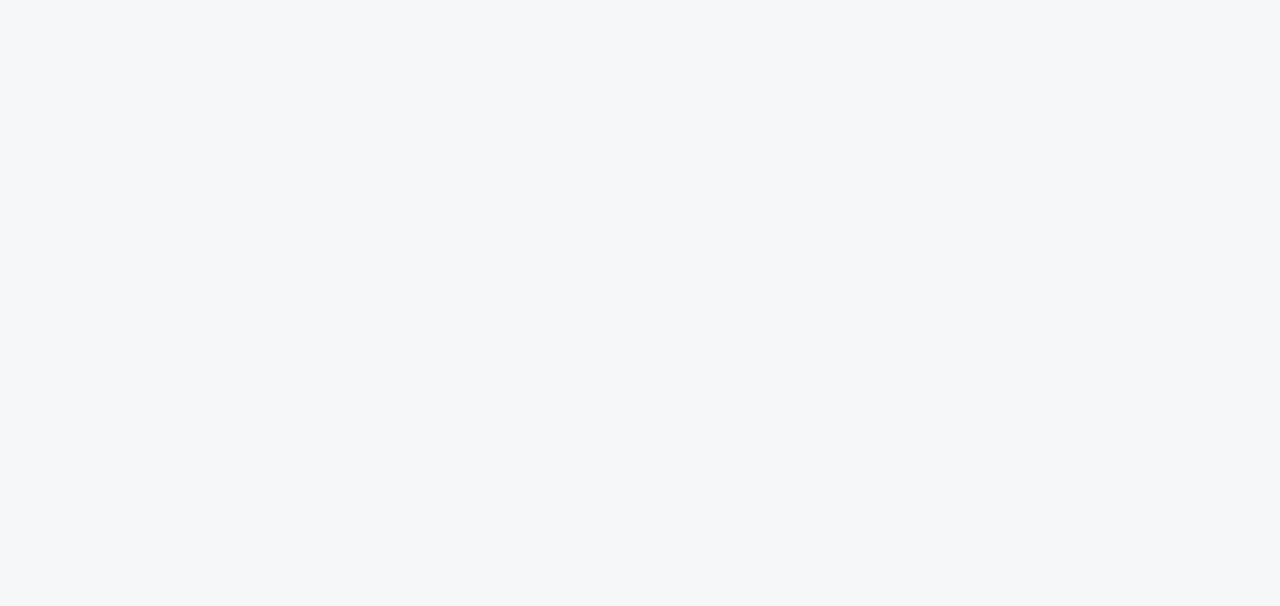
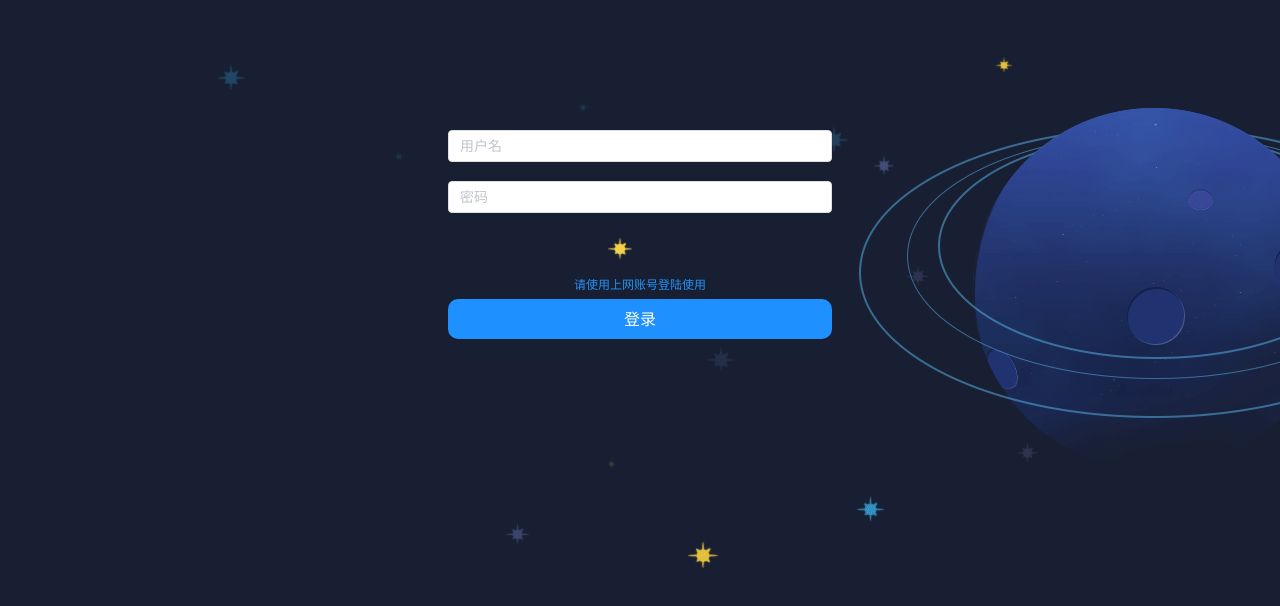
Before and after one commit to tech-popular/datacenter-admin-bi, a Vue app: page /#/login in a window 1280 px wide. Before the commit this address had no page. Shown: the part 110-716 px from the top of the page. Built offline with nearby package versions, Linux system fonts and the light colour scheme.

Commit message:
新增登陆页面

```diff
--- a/src/api/api.ts
+++ b/src/api/api.ts
@@ -5,17 +5,18 @@ import { IResponse, ILogin } from './type';
 
 let axiosInstance:AxiosInstance = axios.create({
   // baseURL: "http://192.168.161.219:8000", //test
-  baseURL: "http://tech.9f.cn", //
+  baseURL: "http://tech.9f.cn/canary-admin", //
   headers: {
     Accept: "application/json",
-    "Content-Type": "multipart/form-data;charset=UTF-8"
-  }
+    "Content-Type": "multipart/form-data;charset=UTF-8",
+  },
 });
 let loadingInstance;
 // axios实例拦截请求
 axiosInstance.interceptors.request.use(
   (config: AxiosRequestConfig) => {
     loadingInstance = ElLoading.service({ fullscreen: true })
+    config.headers.token = localStorage.getItem("token")
     return config;
   },
   (error:any) => {
@@ -53,6 +54,10 @@ axiosInstance.interceptors.response.use(
  * @params {ILogin} params
  * @return {Promise}
  */
-export const login = (params: ILogin): Promise<IResponse> => {
-  return axiosInstance.get('/canary-admin/bi/biSysMenu/getUserMenuList',{ params: params }).then(res => res.data);
+
+export const PcLogin = (params: ILogin): Promise<IResponse> => {
+  return axiosInstance.get('/bi/biSysMenu/getUserMenuList',{ params: params }).then(res => res.data);
 };
+export const DdLogin = (params: ILogin): Promise<IResponse> => {
+  return axiosInstance.get('/bi/dingding/biSysMenu/getUserMenuList',{ params: params }).then(res => res.data);
+};
--- a/src/components/Main/Main.vue
+++ b/src/components/Main/Main.vue
@@ -10,7 +10,10 @@
         </div>
         <div class="xfk-welcome"></div>
       </div>
-      <div class="xfk-header-handle">欢迎，<span>{{username}}</span>！</div>
+      <div class="xfk-header-handle">
+        欢迎，<span>{{ username }}</span
+        >！
+      </div>
     </header>
     <div class="xfk-body hidden-xs-only">
       <el-scrollbar class="xfk-side">
@@ -28,7 +31,7 @@
       </div>
     </div>
     <!--  移动端菜单   -->
-    <MobileMenu :list="menuData" v-if="menuData.length>0"></MobileMenu>
+    <MobileMenu :list="menuData" v-if="menuData.length > 0"></MobileMenu>
   </div>
 </template>
 
@@ -42,7 +45,7 @@ const MobileMenu = defineAsyncComponent(
   () => import("./components/MobileMenu/MobileMenu.vue")
 );
 import * as dd from "dingtalk-jsapi";
-import { login } from "@/api/api";
+import { PcLogin, DdLogin } from "@/api/api";
 export default defineComponent({
   name: "Main",
   components: { SideMenu, MobileMenu },
@@ -54,18 +57,27 @@ export default defineComponent({
   },
   setup() {
     const route = useRoute();
-    const corpId = 'ding94069beefe61f4b735c2f4657eb6378f';
+    const corpId = "ding94069beefe61f4b735c2f4657eb6378f";
     const userId = route.query.userId;
     const menuData: any = ref([]);
-    const username: any = ref('');
+    const username: any = ref("");
     const GetMenuData = async (code: any, userId: any) => {
-      let res: any = await login({
-        code: code,
-        userId: userId,
-      });
-      menuData.value = res.data.menulist;
-      username.value = res.data.username;
+      if (code) {
+        console.log('code',code)
+        let res: any = await DdLogin({
+          code: code,
+        });
+        menuData.value = res.data.menulist;
+        username.value = res.data.username;
+      }else{
+         let res: any = await PcLogin({
+          userId: userId,
+        });
+        menuData.value = res.data.menulist;
+        username.value = res.data.username;
+      }
     };
+
     if (dd.env.platform !== "notInDingTalk") {
       //钉钉内打开
       dd.ready(function () {
@@ -82,9 +94,10 @@ export default defineComponent({
       // window.location.href = "http://test.tech.9fbank.com/canary/#/login?from=newbi"; //test
       window.location.href = "http://tech.9fbank.com/canary/#/login";
     }
+    console.log('menuData',menuData.value)
     return {
       menuData,
-      username
+      username,
     };
   },
 });
--- a/src/main.ts
+++ b/src/main.ts
@@ -13,11 +13,11 @@ import 'vant/lib/index.css';
 import "./styles/index.scss";
 import "element-plus/theme-chalk/display.css";
 
-// import VConsole from "vconsole";
-// if(process.env.NODE_ENV != 'production'){
-//   //开发环境 development
-//   new VConsole()
-// }
+import VConsole from "vconsole";
+if(process.env.NODE_ENV != 'production'){
+  //开发环境 development
+  new VConsole()
+}
 
 const app = createApp(App);
 
--- a/src/router/index.ts
+++ b/src/router/index.ts
@@ -11,7 +11,11 @@ const router = createRouter({
   history: routerHistory,
   routes: [
     {
-      path: "/",
+      path: '/',
+      redirect: '/login'
+    },
+    {
+      path: "/Main",
       component: Main,
       children: [
         {
@@ -21,6 +25,11 @@ const router = createRouter({
         },
       ],
     },
+    {
+      path: "/login",
+      name: "login",
+      component: ()=>import("@/views/Login/index.vue"),
+    },
   ],
 });
 export function setupRouter(app: App<Element>) {
--- /dev/null
+++ b/src/views/Login/index.vue
@@ -0,0 +1,158 @@
+<template>
+  <div class="bgC">
+    <div class="center">
+      <el-input
+        v-model="userName"
+        type="text"
+        placeholder="用户名"
+        clearable
+        @blur="onChangeName()"
+      />
+      <p class="Tips" v-show="usernameShow">用户名不能为空</p>
+      <el-input
+        class="topInterval"
+        v-model="passWord"
+        type="text"
+        placeholder="密码"
+        show-password
+        @blur="onChangePass()"
+      />
+      <p class="Tips" v-show="passwordShow">密码不能为空</p>
+      <p class="forgetPass">请使用上网账号登陆使用</p>
+      <div class="onChage" @click="signIn()">登录</div>
+    </div>
+  </div>
+</template>
+<script lang="ts">
+import { defineComponent, toRefs, reactive, onMounted } from "vue";
+import { useRouter } from "vue-router";
+import axios from "axios";
+export default defineComponent({
+  name: "Login",
+  setup() {
+    const router = useRouter();
+    const loginform = reactive({
+      userName: "",
+      passWord: "",
+      usernameShow: false,
+      passwordShow: false,
+      UUid: "",
+      time: 0,
+    });
+    let onChangeName = () => {
+      if (loginform.userName.length <= 0) {
+        loginform.usernameShow = true;
+      } else {
+        loginform.usernameShow = false;
+      }
+    };
+    let onChangePass = () => {
+      if (loginform.passWord.length <= 0) {
+        loginform.passwordShow = true;
+      } else {
+        loginform.passwordShow = false;
+      }
+    };
+
+    let getUUID = () => {
+      let uuid: any = "xxxxxxxx-xxxx-4xxx-yxxx-xxxxxxxxxxxx".replace(
+        /[xy]/g,
+        (c) => {
+          return (
+            c === "x" ? (Math.random() * 16) | 0 : "r&0x3" | "0x8"
+          ).toString(16);
+        }
+      );
+      loginform.UUid = uuid;
+    };
+    let getTime = () => {
+      let timestamp = new Date().getTime();
+      console.log(timestamp);
+      loginform.time = timestamp;
+    };
+
+    let signIn = async () => {
+      console.log("loginform", loginform);
+
+      axios
+        .post("http://tech.9f.cn/canary-admin/sys/login", {
+          username: loginform.userName,
+          password: loginform.passWord,
+          t: loginform.time,
+          uuid: loginform.UUid,
+        })
+        .then(function (ret) {
+          if (ret.data) {
+            router.push({
+              path: "/Main",
+              query:{
+                  userId:1130
+              }
+            });
+          }
+          localStorage.setItem("token",ret.data.token);
+        });
+    };
+    onMounted(() => {
+      getUUID();
+      getTime();
+    });
+    return {
+      ...toRefs(loginform),
+      onChangeName,
+      onChangePass,
+      signIn,
+    };
+  },
+});
+</script>
+<style lang="scss" scoped>
+.bgC {
+  width: 100%;
+  height: 100%;
+  background: url("../../static/image/bg.png");
+  display: flex;
+  align-items: center;
+  justify-content: center;
+}
+.center {
+  width: 30%;
+  height: 40%;
+  // background-color: #fff;
+  border-radius: 10px;
+  margin: auto;
+}
+.topInterval {
+  margin-top: 5%;
+}
+.onChage {
+  width: 100%;
+  line-height: 40px;
+  background-color: #1e90ff;
+  text-align: center;
+  border-radius: 10px;
+  color: #fff;
+  margin-top: 2%;
+  cursor: pointer;
+}
+.forgetPass {
+  text-align: center;
+  font-size: 12px;
+  color: #2093f7;
+  cursor: pointer;
+  margin-top: 16%;
+  cursor: pointer;
+}
+.Tips {
+  color: #f56c6c;
+  font-size: 12px;
+  line-height: 1;
+  padding-top: 4px;
+}
+@media only screen and (max-width: 767px) {
+  .center {
+    width: 80%;
+    height: 30%;
+  }
+}
+</style>
```
Also changed, not shown: src/api/type.ts (+15 -5 lines), src/static/image/R-C.png (added), src/static/image/bg.png (added).
